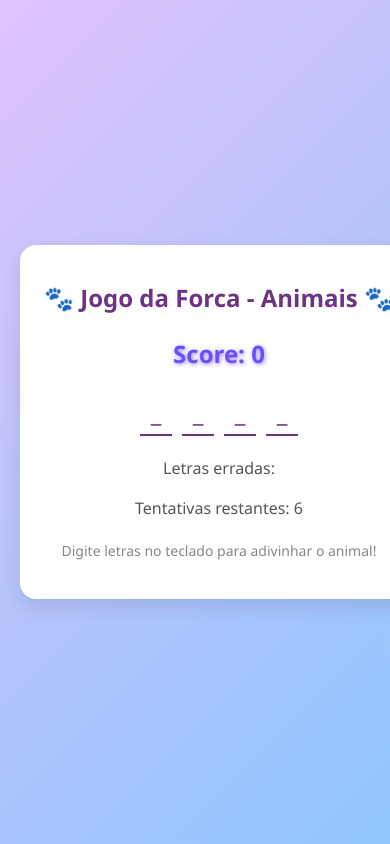
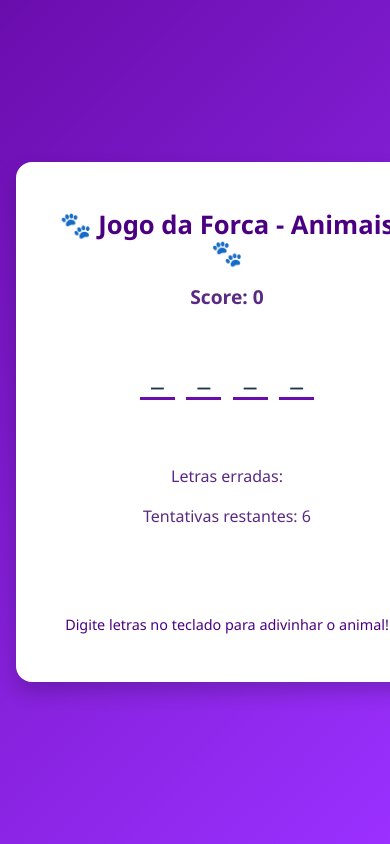
Before and after one commit to PauloLima4/jogo-da-forca, a React (Vite) app in the folder jogo-da-forca/: page / in a window 390 px wide. Shown: the top 844 px of the page. Built offline with nearby package versions, Linux system fonts and the light colour scheme.

Commit message:
Update App.css

```diff
--- a/jogo-da-forca/src/App.css
+++ b/jogo-da-forca/src/App.css
@@ -1,225 +1,137 @@
-/* App.css - Estilo moderno com boneco da forca em tons de roxo */
-
 body {
   margin: 0;
   font-family: 'Segoe UI', Tahoma, Geneva, Verdana, sans-serif;
-  background: linear-gradient(135deg, #e0c3fc, #8ec5fc);
+  background: linear-gradient(135deg, #6a0dad 0%, #9b30ff 100%);
   min-height: 100vh;
   display: flex;
   justify-content: center;
   align-items: center;
-  padding: 20px;
+  padding: 1rem;
   box-sizing: border-box;
 }
 
 .app {
-  background-color: #ffffff;
+  background-color: #fff;
   padding: 2rem;
   border-radius: 16px;
-  max-width: 600px;
+  max-width: 480px;
   width: 100%;
-  box-shadow: 0 8px 20px rgba(0, 0, 0, 0.1);
+  box-shadow: 0 10px 20px rgba(0,0,0,0.2);
   text-align: center;
+  display: flex;
+  flex-direction: column;
+  align-items: center;
 }
 
 .title {
   font-size: 2rem;
-  color: #6c3483;
-  margin-bottom: 1.5rem;
+  color: #4b0082;
+  margin-bottom: 1rem;
+}
+
+.score {
+  font-size: 1.2rem;
   font-weight: 600;
+  margin-bottom: 1rem;
+  color: #5a2a83;
 }
 
 .word-box {
   display: flex;
   justify-content: center;
-  gap: 10px;
-  margin: 20px 0;
+  gap: 0.7rem;
+  margin: 1.5rem 0;
   flex-wrap: wrap;
 }
 
 .letter {
-  font-size: 1.8rem;
-  width: 36px;
-  height: 48px;
-  border-bottom: 2px solid #6c3483;
+  font-size: 2.2rem;
+  width: 2.8rem;
+  height: 3.5rem;
+  border-bottom: 3px solid #6a0dad;
   text-transform: uppercase;
-  color: #6c3483;
-  display: flex;
-  align-items: center;
-  justify-content: center;
+  line-height: 3.5rem;
+  user-select: none;
+}
+
+.status {
+  margin: 1.5rem 0;
+  color: #5a2a83;
   font-weight: 500;
 }
 
-.status {
-  margin: 20px 0;
-  color: #555;
-  font-size: 1rem;
+.hangman-figure {
+  width: 120px;
+  height: 180px;
+  margin: 1rem 0;
 }
 
 .result {
-  padding: 16px;
-  margin-top: 20px;
+  padding: 1.5rem 1rem;
+  margin-top: 1.5rem;
   border-radius: 12px;
-  font-size: 1rem;
-  font-weight: 500;
+  font-weight: 600;
+  font-size: 1.1rem;
 }
 
 .result.win {
-  background-color: #e8f5e9;
-  color: #388e3c;
-  border: 1px solid #c8e6c9;
+  background-color: #d4edda;
+  color: #155724;
+  border: 1px solid #c3e6cb;
 }
 
 .result.lose {
-  background-color: #fbe9e7;
-  color: #d32f2f;
-  border: 1px solid #ef9a9a;
+  background-color: #f8d7da;
+  color: #721c24;
+  border: 1px solid #f5c6cb;
 }
 
 button {
-  margin-top: 1rem;
-  background-color: #8e44ad;
+  margin-top: 1.5rem;
+  background-color: #7b3fbf;
   color: white;
   border: none;
-  padding: 10px 20px;
-  border-radius: 8px;
+  padding: 0.7rem 1.6rem;
+  border-radius: 10px;
   cursor: pointer;
-  font-weight: bold;
+  font-weight: 700;
   font-size: 1rem;
   transition: background 0.3s ease;
 }
 
 button:hover {
-  background-color: #732d91;
+  background-color: #9b30ff;
 }
 
-.hangman-drawing {
-  margin: 30px auto;
-  width: 160px;
-  height: 200px;
-  position: relative;
+/* Footer */
+
+footer {
+  margin-top: 2rem;
+  font-size: 0.9rem;
+  color: #4b0082;
 }
 
-.hangman-drawing .bar {
-  background-color: #6c3483;
-  position: absolute;
-}
+/* Media Queries para telas menores */
 
-.pole {
-  width: 6px;
-  height: 100%;
-  left: 20px;
-  bottom: 0;
-}
+@media (max-width: 480px) {
+  .title {
+    font-size: 1.6rem;
+  }
 
-.beam {
-  width: 100px;
-  height: 6px;
-  left: 20px;
-  top: 0;
-}
+  .letter {
+    font-size: 1.8rem;
+    width: 2.2rem;
+    height: 2.8rem;
+    line-height: 2.8rem;
+  }
 
-.rope {
-  width: 2px;
-  height: 30px;
-  top: 6px;
-  left: 120px;
-  background-color: #6c3483;
-}
+  .hangman-figure {
+    width: 90px;
+    height: 140px;
+  }
 
-.head {
-  width: 30px;
-  height: 30px;
-  border: 3px solid #6c3483;
-  border-radius: 50%;
-  position: absolute;
-  top: 36px;
-  left: 105px;
-  display: none;
-}
-
-.body {
-  width: 4px;
-  height: 40px;
-  background-color: #6c3483;
-  position: absolute;
-  top: 66px;
-  left: 119px;
-  display: none;
-}
-
-.arm-left {
-  width: 30px;
-  height: 4px;
-  background-color: #6c3483;
-  position: absolute;
-  top: 80px;
-  left: 90px;
-  transform: rotate(45deg);
-  transform-origin: left;
-  display: none;
-}
-
-.arm-right {
-  width: 30px;
-  height: 4px;
-  background-color: #6c3483;
-  position: absolute;
-  top: 80px;
-  left: 120px;
-  transform: rotate(-45deg);
-  transform-origin: right;
-  display: none;
-}
-
-.leg-left {
-  width: 30px;
-  height: 4px;
-  background-color: #6c3483;
-  position: absolute;
-  top: 106px;
-  left: 92px;
-  transform: rotate(45deg);
-  transform-origin: left;
-  display: none;
-}
-
-.leg-right {
-  width: 30px;
-  height: 4px;
-  background-color: #6c3483;
-  position: absolute;
-  top: 106px;
-  left: 118px;
-  transform: rotate(-45deg);
-  transform-origin: right;
-  display: none;
-}
-
-.score {
-  font-size: 1.5rem;
-  font-weight: 700;
-  color: #6a4fff;
-  margin: 10px 0 20px 0;
-  text-shadow: 1px 1px 4px rgba(106, 79, 255, 0.7);
-}
-
-footer {
-  margin-top: 20px;
-  font-size: 0.875rem;
-  color: #888;
-}
-
-@media (max-width: 600px) {
-  .app {
-    padding: 1.5rem;
-  }
-  .title {
-    font-size: 1.5rem;
-  }
-  .letter {
-    width: 32px;
-    height: 42px;
-    font-size: 1.5rem;
+  button {
+    width: 100%;
+    padding: 0.8rem 0;
   }
 }
```
